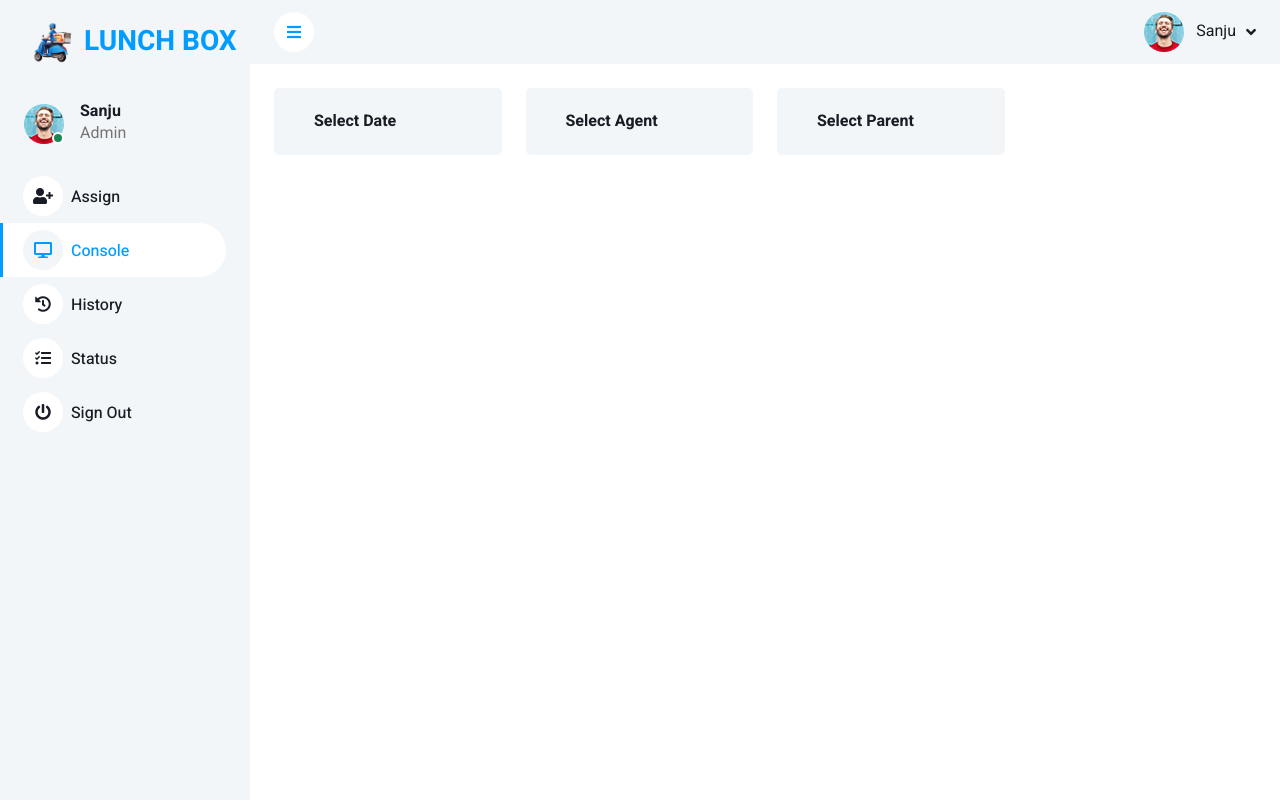
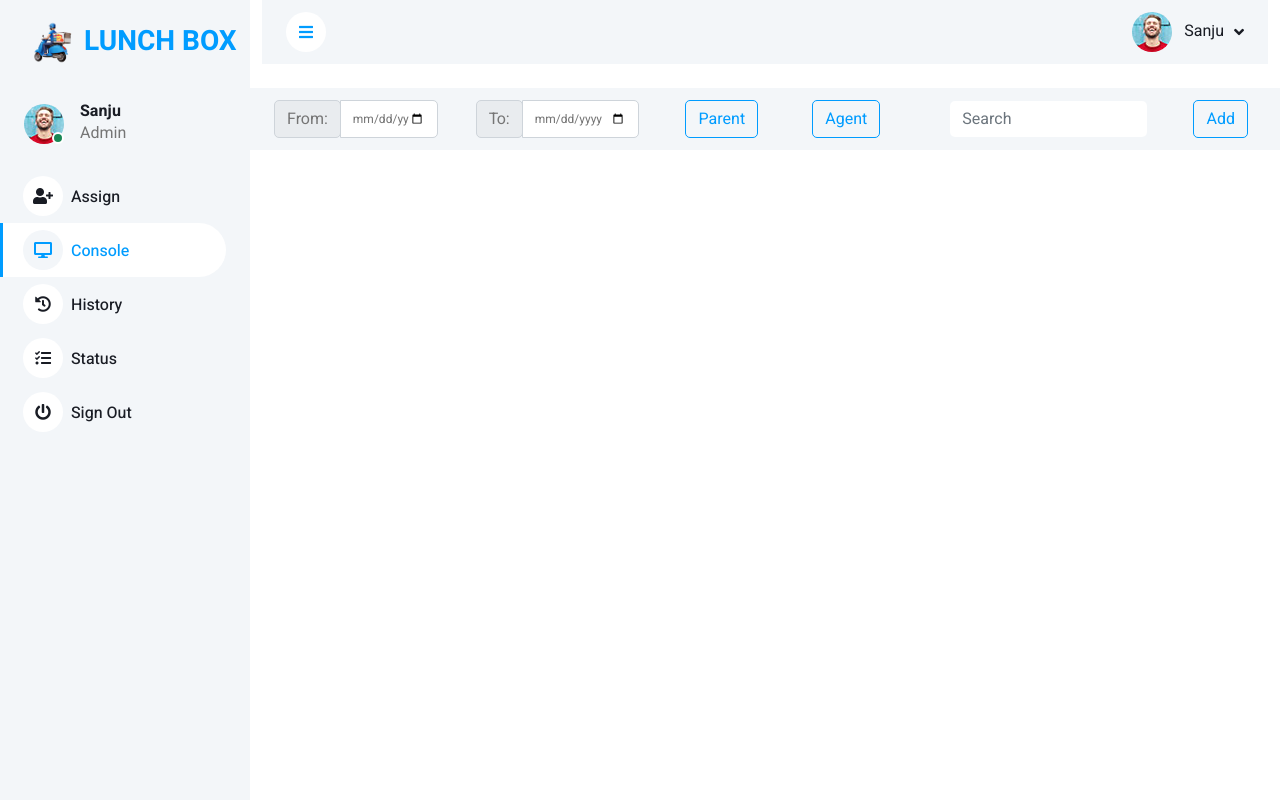
Before and after one commit to sivasai9849/php-app, a PHP site: page /console.php in a window 1280 px wide. Run offline with PHP 8.4, Linux system fonts and the light colour scheme; a user stored in the database is signed in; data comes from the database, SQL or seed files in the repository; some libraries are stand-ins or nearby versions.

Commit message:
commit page

```diff
--- a/console.php
+++ b/console.php
@@ -52,50 +52,74 @@
         <!-- Sidebar Start -->
         <?php include 'sidebar.php'; ?>
         <!-- Sidebar End -->
-
-
    <!-- Content Start -->
 <div class="content">
     <!-- Navbar Start -->
+    <div class="container-fluid">
         <?php include 'navbar.php'; ?>
+    </div>
     <!-- Navbar End -->
 
-
-            <!-- Chart Start -->
-            <div class="container-fluid pt-4 px-4">
-                <div class="row g-4">
-                    <div class="col-sm-6 col-xl-3">
-                        <div class="bg-light rounded d-flex align-items-center justify-content-between p-4">
-                            <div class="ms-3">
-                                <h6 class="mb-0">Select Date</h6>
+    <!-- Horizontal Bar Start -->
+    <style>
+        .datepicker-input {
+        height: 38px;
+        font-size: 12px;
+         }
+      </style>
+    <div class="container-fluid pt-1 pb-1 px-4 mt-4 bg-light">
+       <div class="row g-0 d-flex align-items-center justify-content-between">
+         <div class="col-12 col-sm-6 col-md-4 col-lg-2">
+            <div class="input-group">
+              <div class="input-group-prepend">
+                <label for="birthday" class="input-group-text">From:</label>
+              </div>
+              <input type="date" class="form-control datepicker-input" id="fromDate" name="birthday">
             </div>
        </div>
+
+
+            <div class="col-12 col-sm-6 col-md-4 col-lg-2 mt-3 mt-sm-0">
+              <div class="input-group">
+                <div class="input-group-prepend">
+                 <label for="birthday" class="input-group-text">To:</label>
                </div>
-                    <div class="col-sm-6 col-xl-3">
-                        <div class="bg-light rounded d-flex align-items-center justify-content-between p-4">
-                            <div class="ms-3">
-                                <h6 class="mb-0">Select Agent</h6>
+              <input type="date" class="form-control datepicker-input" id="toDate" name="birthday">
+              </div>
+            </div>
+
+            <div class="col-12 col-sm-auto mt-3 mt-sm-0">
+                <div class="rounded d-flex align-items-center justify-content-center">
+                    <button type="button" class="btn btn-outline-primary m-2">Parent</button>
+                </div>
+            </div>
+            <div class="col-12 col-sm-auto mt-3 mt-sm-0">
+                <div class="rounded d-flex align-items-center justify-content-center">
+                    <button type="button" class="btn btn-outline-primary m-2">Agent</button>
+                </div>
+            </div>
+            <div class="col-12 col-sm-auto mt-3 mt-sm-0 d-flex align-items-center justify-content-center">
+                <form class="d-flex ms-4">
+                    <input class="form-control border-0" type="search" placeholder="Search">
+                </form>
+            </div>
+            <div class="col-12 col-sm-auto mt-3 mt-sm-0">
+                <div class="rounded d-flex align-items-center justify-content-center">
+                    <button type="button" class="btn btn-outline-primary m-2">Add</button>
+                </div>
+            </div>
+
+
 
         </div>
     </div>
+    <!-- Horizontal Bar End -->
 </div>
-                    <div class="col-sm-6 col-xl-3">
-                        <div class="bg-light rounded d-flex align-items-center justify-content-between p-4">
-                            <div class="ms-3">
-                                <h6 class="mb-0">Select Parent</h6>
-                            </div>
-                        </div>
-                    </div>
-
-                </div>
-            </div>
-            <!-- Chart End -->
-             <!-- Form Start -->
-            <!-- Form End -->
+<!-- Content End -->
 
 
-        </div>
-        <!-- Content End -->
+
+
 
 
         <!-- Back to Top -->
@@ -113,8 +137,17 @@
     <script src="lib/tempusdominus/js/moment-timezone.min.js"></script>
     <script src="lib/tempusdominus/js/tempusdominus-bootstrap-4.min.js"></script>
 
+
     <!-- Template Javascript -->
     <script src="js/main.js"></script>
+
+
+
+
+
+
+
+
 </body>
 
 </html>
```
Lines whose indentation alone changed are shown as unchanged.
